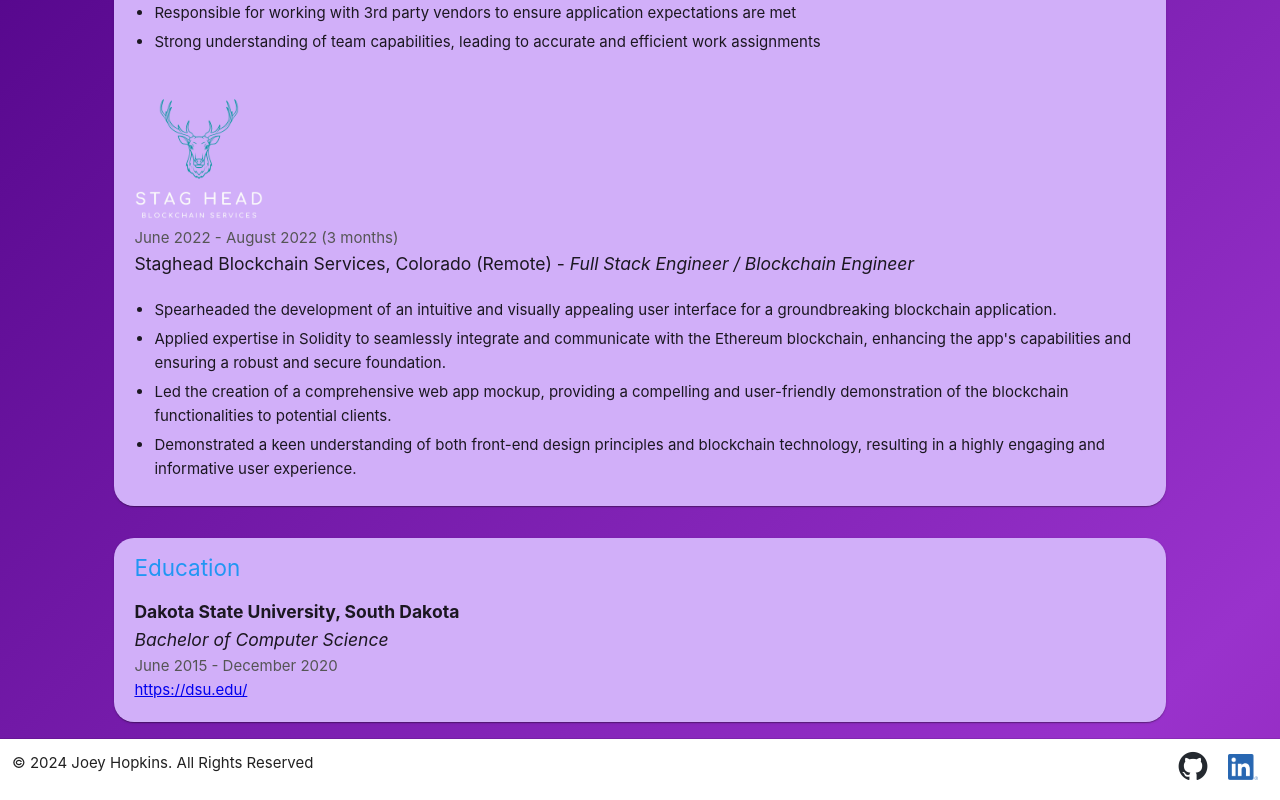
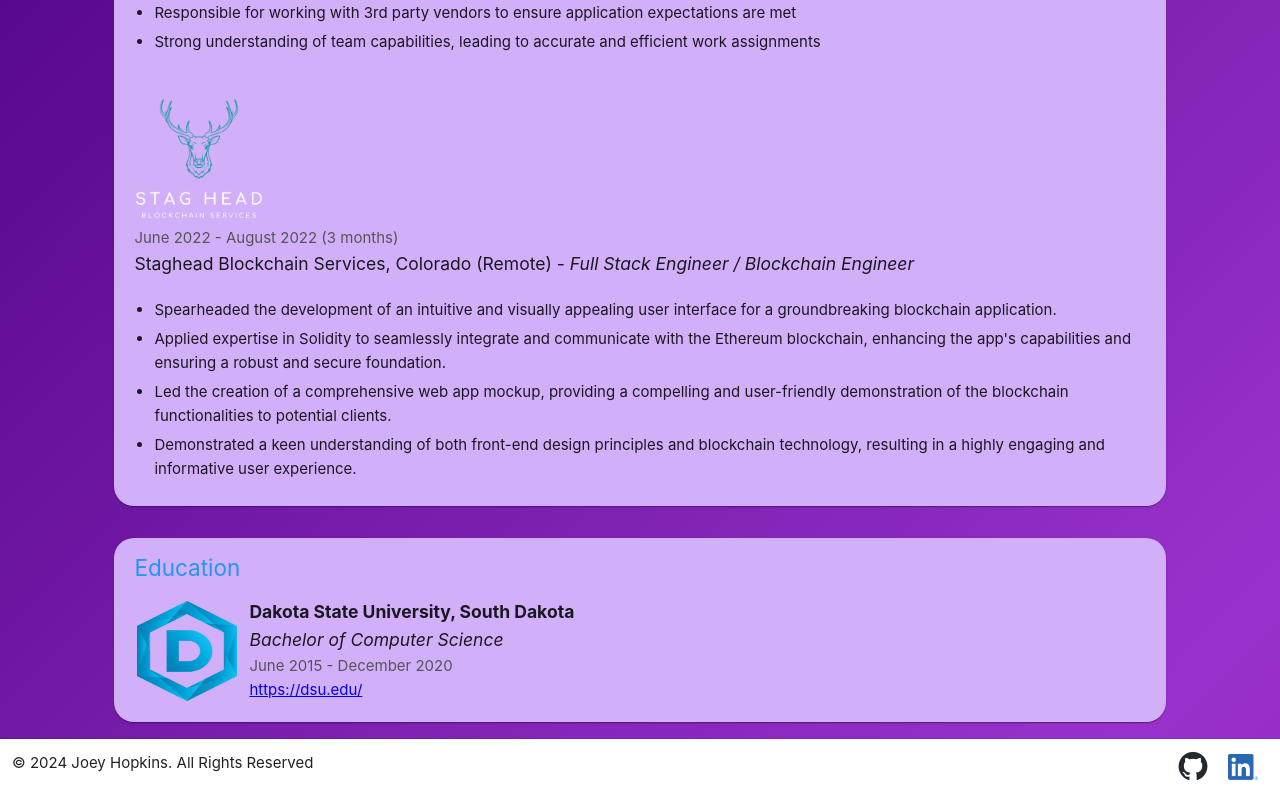
Before and after one commit to JoeyHopkins/MySite, a Vue app in the folder frontend/: page /about in a window 1280 px wide. Shown: the part 773-1573 px from the top of the page. Built offline with nearby package versions, Linux system fonts and the light colour scheme.

Commit message:
Added and positioned logo for education on about page

```diff
--- a/frontend/src/views/About.vue
+++ b/frontend/src/views/About.vue
@@ -85,22 +85,34 @@
       <h2 class="text-blue mx-5 py-3">
         Education
       </h2>
-      <h3 class="mx-5">
+      <v-row>
+        <div style="margin-top: 15px; margin-left: 35px;">
+          <img
+            src="/src/assets/images/DakotaState.png"
+            alt="Macguyvertech Logo"
+            width="100"
+            height="100"
+          >
+        </div>
+        <v-col>
+          <h3>
             <b>Dakota State University, South Dakota</b>
           </h3>
-      <div class="mx-5">
+          <div>
             <h3>
               <i>
                 Bachelor of Computer Science
               </i>
             </h3>
           </div>
-      <h4 class="mx-5 lighten-text">
+          <h4 class="lighten-text">
             June 2015 - December 2020
           </h4>
-      <div class="mx-5 pb-5">
+          <div class="pb-5">
             <a href="https://dsu.edu/" target="_blank" class="custom-link">https://dsu.edu/</a>
           </div>
+        </v-col>
+      </v-row>
     </v-card>
   </v-container>
 
```
Also changed, not shown: frontend/src/assets/images/DakotaState.png (added). Lines whose indentation alone changed are shown as unchanged.
